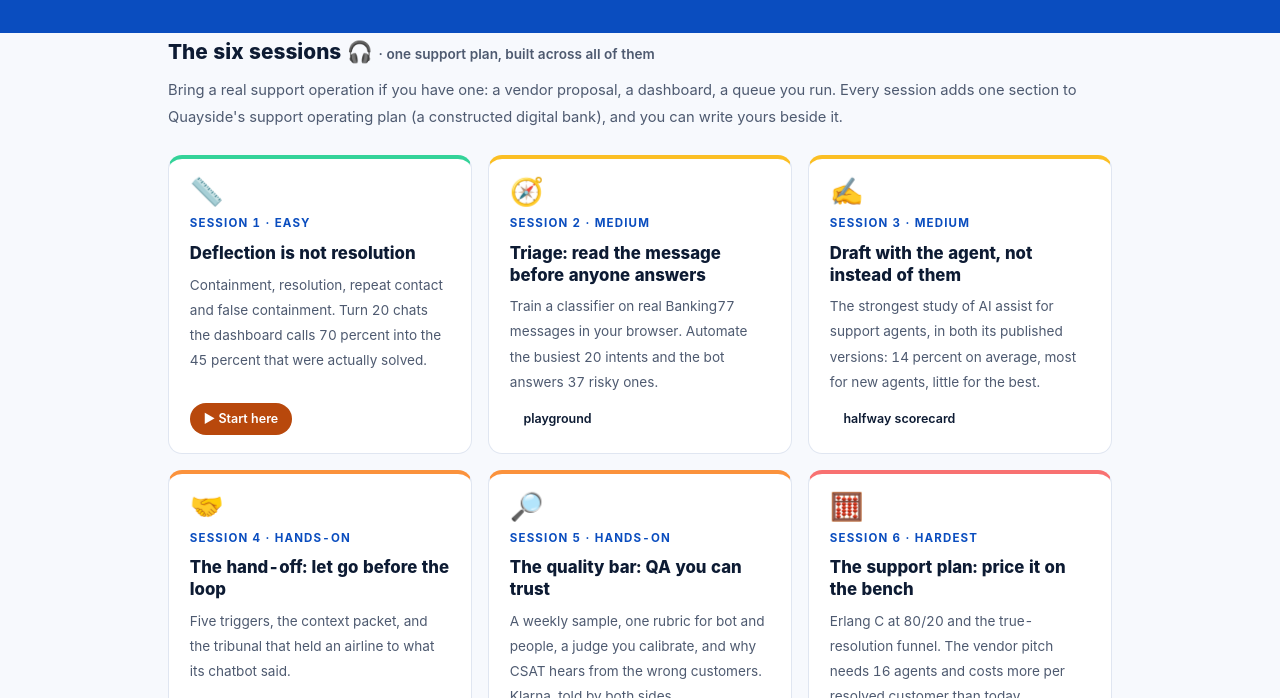
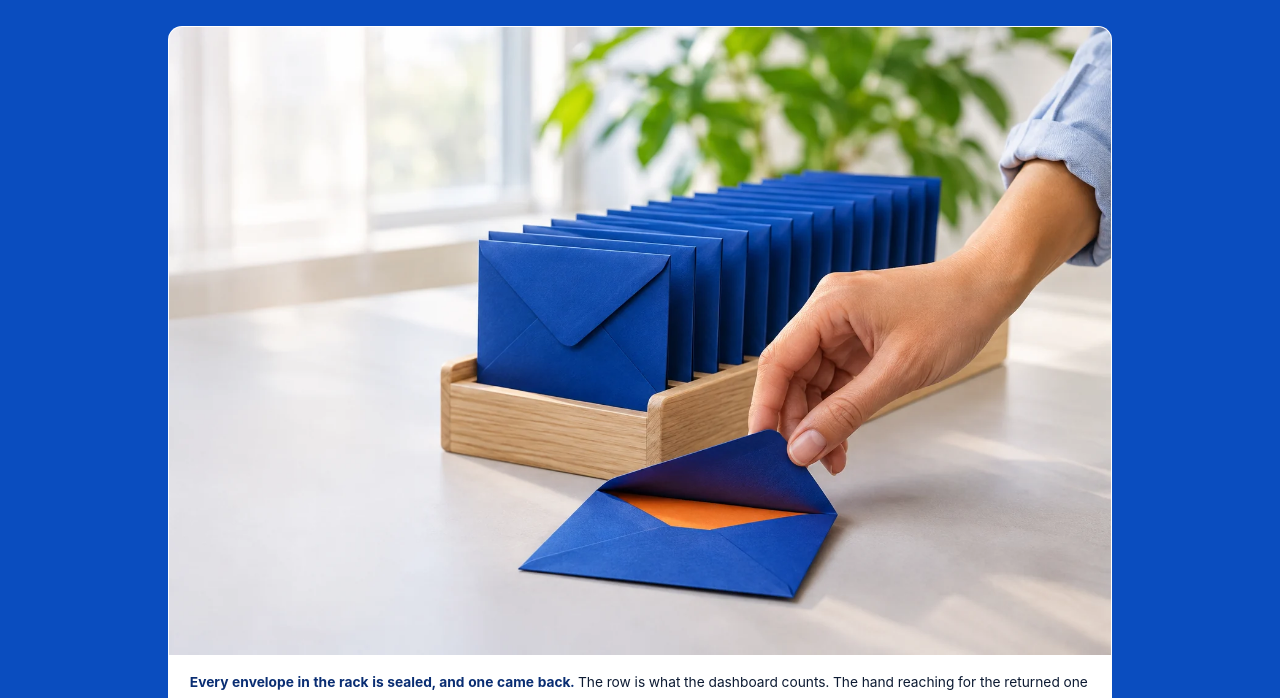
Before and after one commit to phoebefu6/learn-ai-customer-support-with-phoebe, a plain HTML site: page index.html in a window 1280 px wide. Shown: the part 502-1200 px from the top of the page. Drawn offline with Linux system fonts and the light colour scheme.

Commit message:
Add landing hero image
Co-Authored-By: Claude Opus 5.5 <noreply@anthropic.com>

```diff
--- a/index.html
+++ b/index.html
@@ -90,6 +90,10 @@
       <div class="stat"><b data-count="18">18</b><span>agents in the plan, from 24</span></div>
       <div class="stat"><b data-count="45">45</b><span>min per session</span></div>
     </div>
+    <figure class="hero-art">
+      <img src="assets/hero.webp" width="1536" height="1024" alt="A bright support desk in morning light. A rack of identical sealed cobalt envelopes stands in a perfect row; one has slipped back out and lies open on the desk, and a human hand reaches in to pick it up.">
+      <figcaption><b>Every envelope in the rack is sealed, and one came back.</b> The row is what the dashboard counts. The hand reaching for the returned one is the job the dashboard leaves out.</figcaption>
+    </figure>
   </div>
 </header>
 
```
Also changed, not shown: assets/hero.webp (added), 1 other file.
